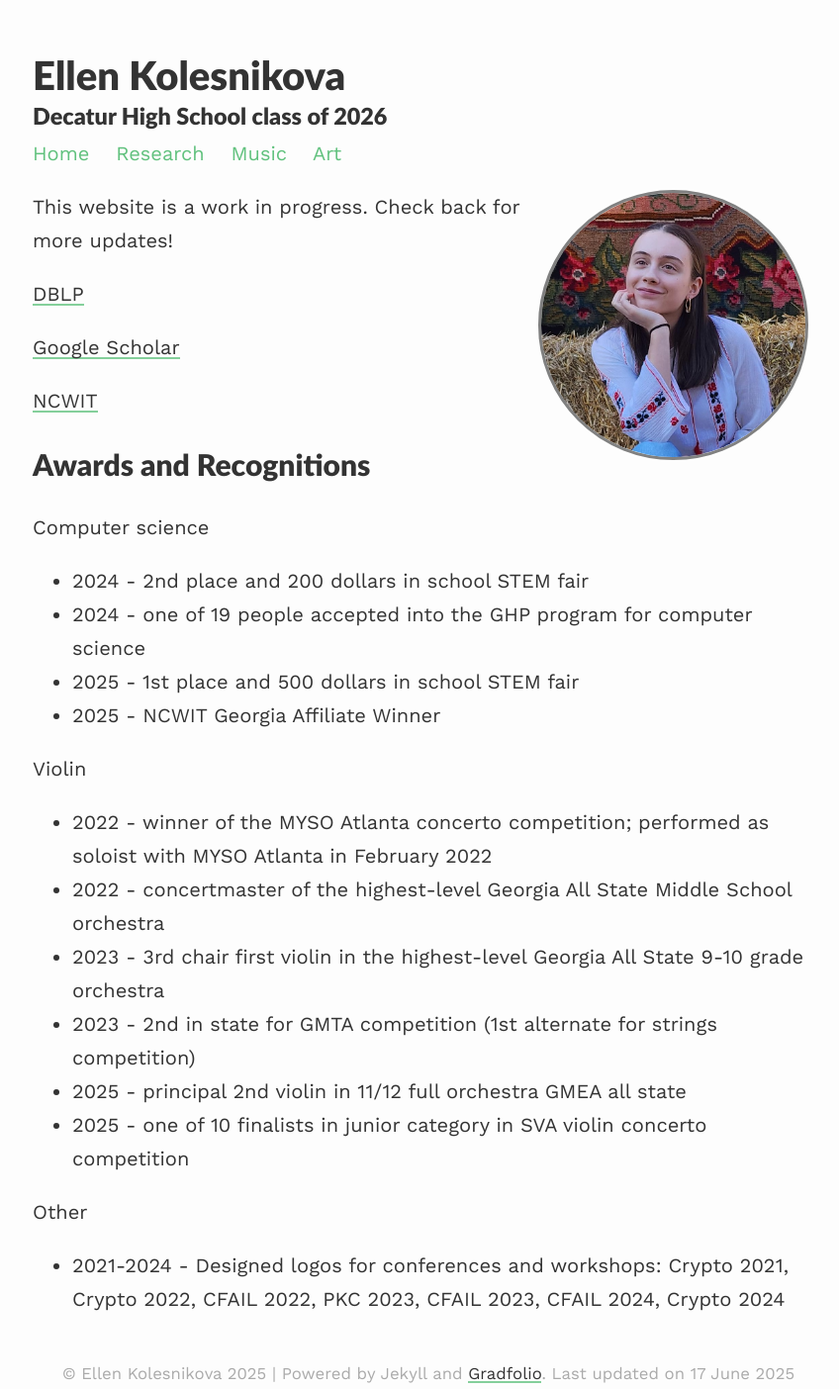
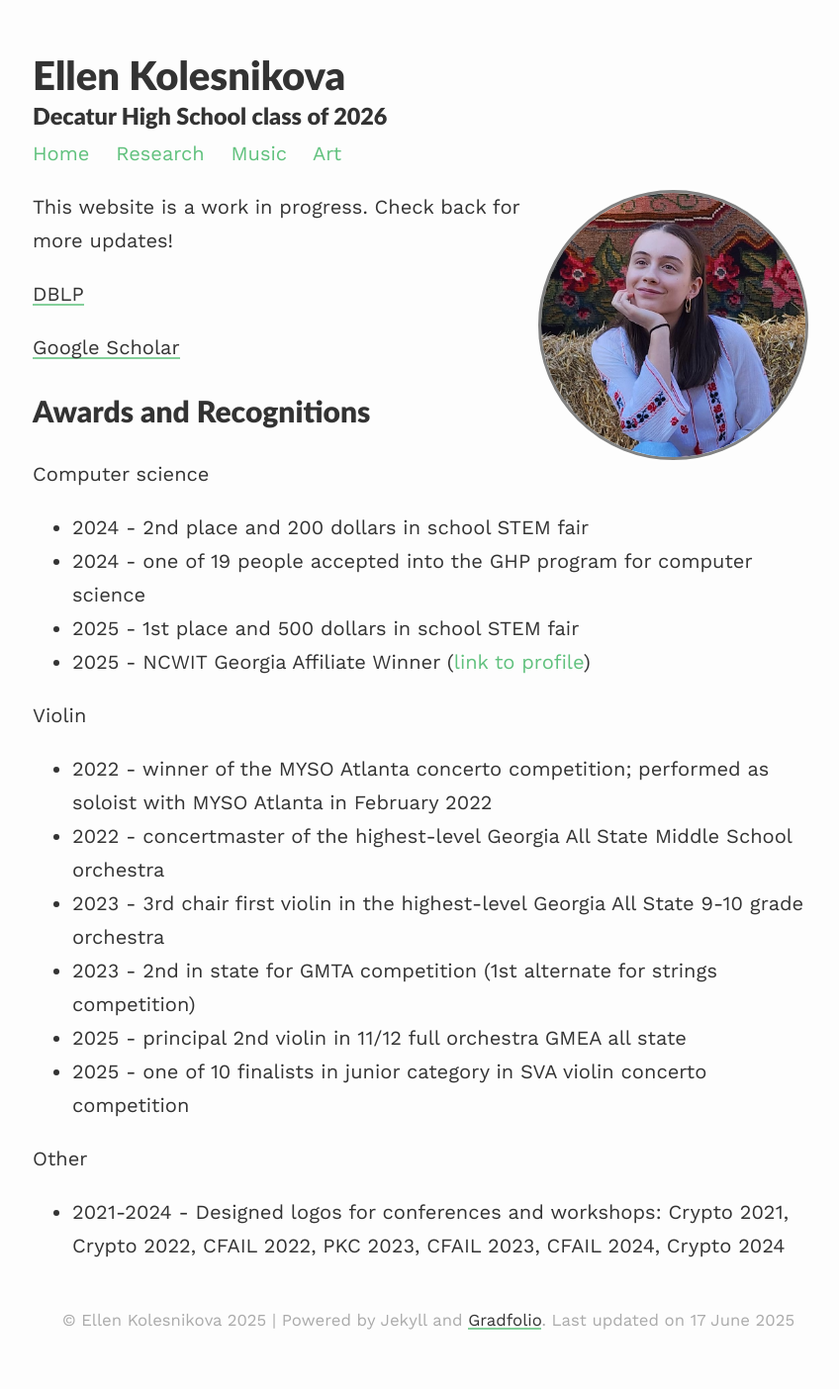
Before and after one commit to ellenkolesnikova/ellenkolesnikova.github.io, a Jekyll site: the page built from index.md, in a window 1280 px wide. Shown: the whole page at 99% size, without its empty margins (207-1055 px from the left). Built offline with Jekyll 4.4.1, drawn with Linux system fonts in a browser that asks for light colours; nearby versions of some CDN libraries; after the commit the page ends 1350 px from its top, so only the background shows below that.

Commit message:
Update index.md

```diff
--- a/index.md
+++ b/index.md
@@ -13,7 +13,6 @@ This website is a work in progress. Check back for more updates!
 
 [Google Scholar](https://scholar.google.com/citations?user=HeZV8ywAAAAJ&hl=en){:target="_blank"}
 
-[NCWIT](https://www.aspirations.org/people/ellen-k/150541){:target="_blank"}
 
 Awards and Recognitions
 ============
@@ -21,7 +20,7 @@ Computer science
   - 2024 - 2nd place and 200 dollars in school STEM fair
   - 2024 - one of 19 people accepted into the GHP program for computer science
   - 2025 - 1st place and 500 dollars in school STEM fair
-  - 2025 - NCWIT Georgia Affiliate Winner
+  - 2025 - NCWIT Georgia Affiliate Winner ([link to profile](https://www.aspirations.org/people/ellen-k/150541){:target="_blank"})
 
 Violin
   - 2022 - winner of the MYSO Atlanta concerto competition; performed as soloist with MYSO Atlanta in February 2022
```
